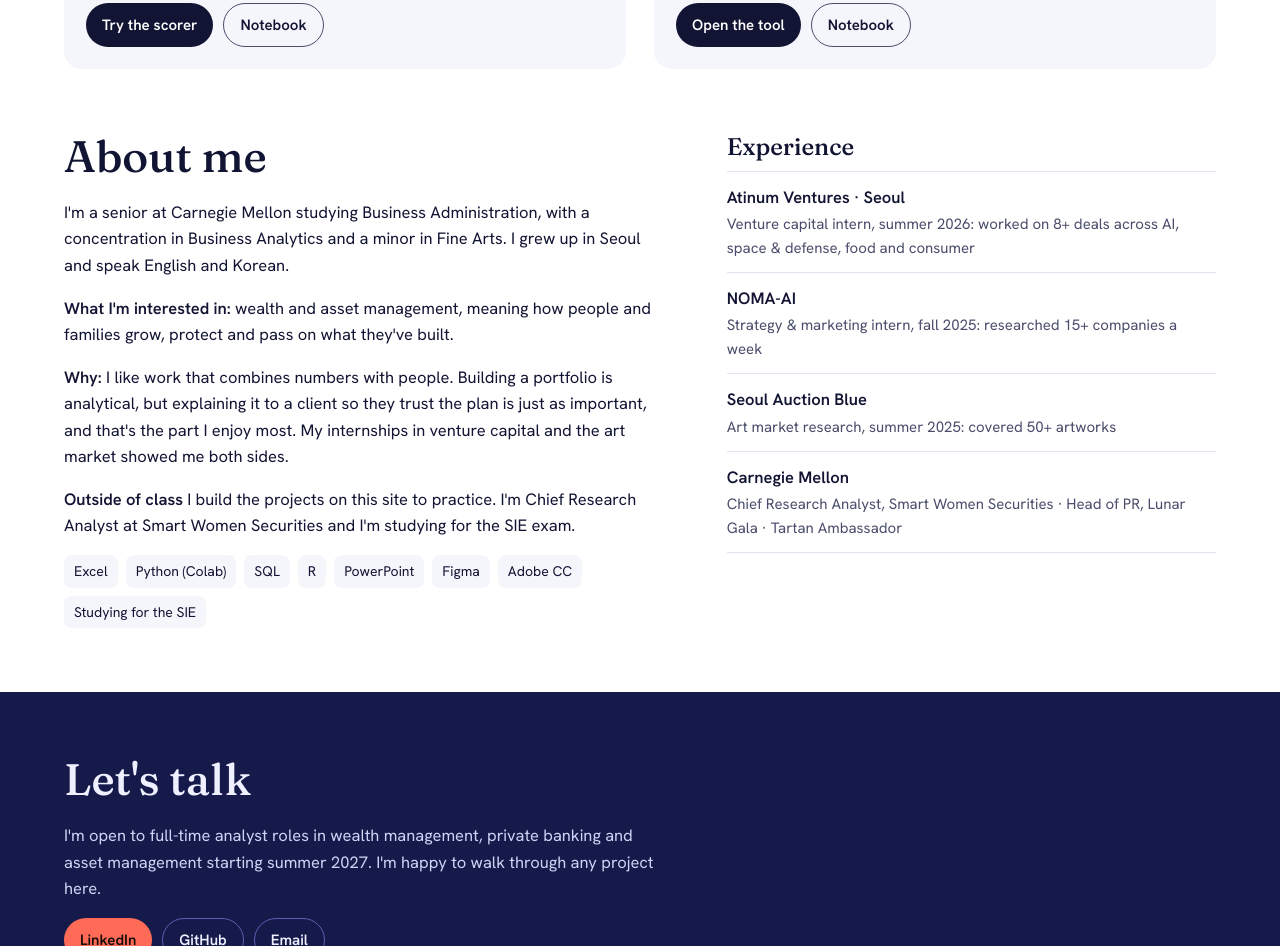
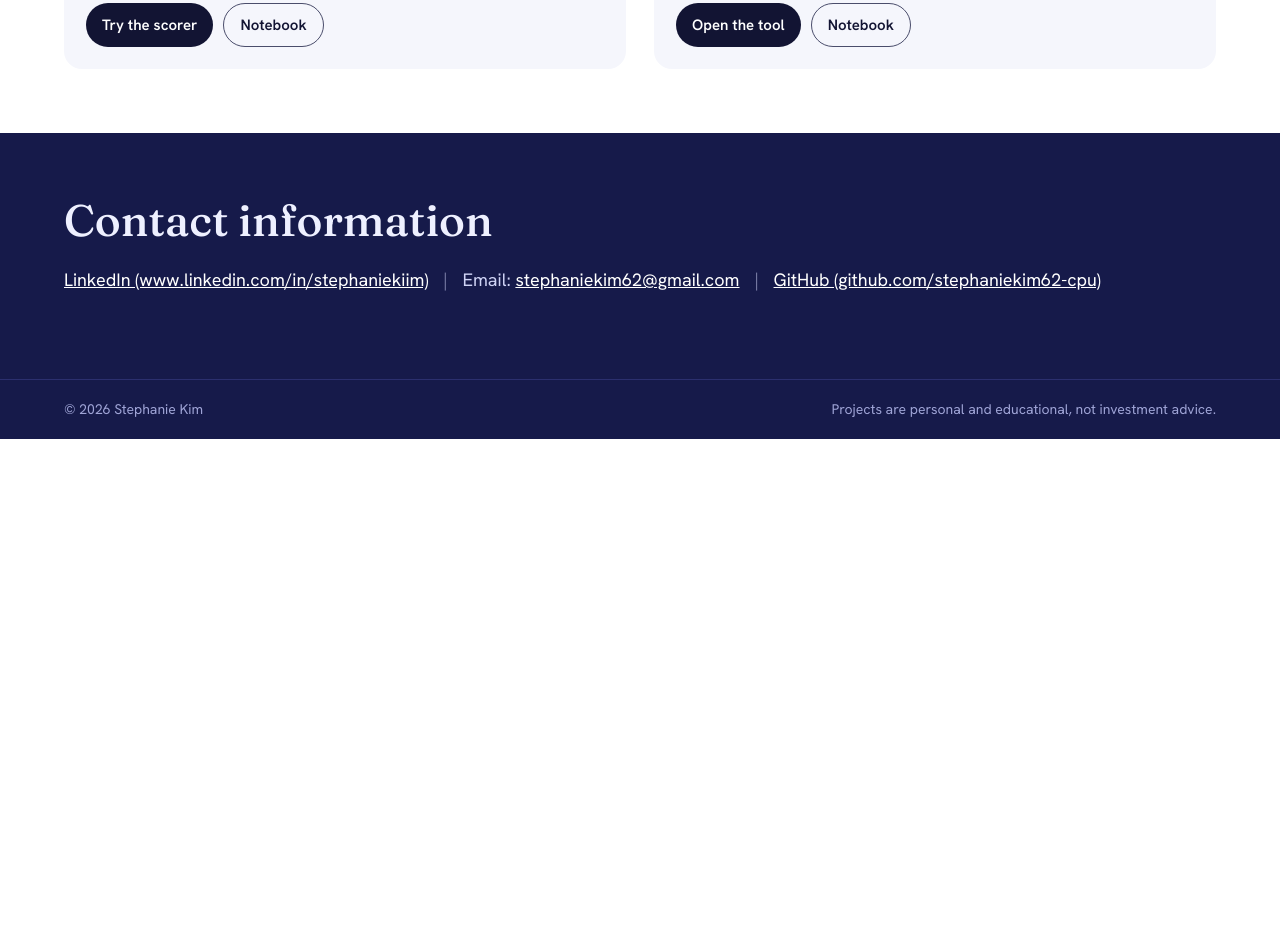
Before and after one commit to stephaniekim62-cpu/stephaniekim62-cpu.github.io, a plain HTML site: page index.html in a window 1280 px wide. Shown: the part 1854-2800 px from the top of the page. After the commit the page ends 2293 px from the top, so only its background shows below. Drawn offline with Linux system fonts and the light colour scheme.

Commit message:
Add files via upload

```diff
--- a/index.html
+++ b/index.html
@@ -59,7 +59,7 @@ html{scroll-padding-top:20px}
 </head>
 <body>
 
-<header class="top"><b>Stephanie Kim</b><nav><a href="#projects">Projects</a><a href="#about">About me</a><a href="#contact">Contact</a></nav></header>
+<header class="top"><b>Stephanie Kim</b><nav><a href="#projects">Projects</a><a href="#contact">Contact</a></nav></header>
 
 <section class="band hero"><div class="wrap">
   <div>
@@ -77,31 +77,11 @@ html{scroll-padding-top:20px}
   <div class="plates" id="plates"></div>
 </div></section>
 
-<section class="band" id="about" style="padding-top:0"><div class="wrap about">
-  <div>
-    <h2>About me</h2>
-    <p>I'm a senior at Carnegie Mellon studying Business Administration, with a concentration in Business Analytics and a minor in Fine Arts. I grew up in Seoul and speak English and Korean.</p>
-    <p><b>What I'm interested in:</b> wealth and asset management, meaning how people and families grow, protect and pass on what they've built.</p>
-    <p><b>Why:</b> I like work that combines numbers with people. Building a portfolio is analytical, but explaining it to a client so they trust the plan is just as important, and that's the part I enjoy most. My internships in venture capital and the art market showed me both sides.</p>
-    <p><b>Outside of class</b> I build the projects on this site to practice. I'm Chief Research Analyst at Smart Women Securities and I'm studying for the SIE exam.</p>
-    <div class="skills"><span>Excel</span><span>Python (Colab)</span><span>SQL</span><span>R</span><span>PowerPoint</span><span>Figma</span><span>Adobe CC</span><span>Studying for the SIE</span></div>
-  </div>
-  <div>
-    <h3 style="margin-bottom:10px">Experience</h3>
-    <ul class="xp">
-      <li><b>Atinum Ventures · Seoul</b><span>Venture capital intern, summer 2026: worked on 8+ deals across AI, space &amp; defense, food and consumer</span></li>
-      <li><b>NOMA-AI</b><span>Strategy &amp; marketing intern, fall 2025: researched 15+ companies a week</span></li>
-      <li><b>Seoul Auction Blue</b><span>Art market research, summer 2025: covered 50+ artworks</span></li>
-      <li><b>Carnegie Mellon</b><span>Chief Research Analyst, Smart Women Securities · Head of PR, Lunar Gala · Tartan Ambassador</span></li>
-    </ul>
-  </div>
-</div></section>
+
 
 <section class="band contact" id="contact"><div class="wrap">
-  <h2>Let's talk</h2>
-  <p>I'm open to full-time analyst roles in wealth management, private banking and asset management starting summer 2027. I'm happy to walk through any project here.</p>
-  <div class="links"><a href="https://linkedin.com/in/stephaniekiim">LinkedIn</a><a class="alt" href="https://github.com/stephaniekim62-cpu">GitHub</a><a class="alt" href="mailto:stephaniekim62@gmail.com">Email</a></div>
-  <p class="mail">stephaniekim62@gmail.com · Pittsburgh, PA</p>
+  <h2>Contact information</h2>
+  <p style="font-size:18px;max-width:none;line-height:1.9"><a href="https://www.linkedin.com/in/stephaniekiim" style="color:#fff">LinkedIn (www.linkedin.com/in/stephaniekiim)</a> <span style="opacity:.5;margin:0 10px">|</span> <span style="white-space:nowrap">Email: <a href="mailto:stephaniekim62@gmail.com" style="color:#fff">stephaniekim62@gmail.com</a></span> <span style="opacity:.5;margin:0 10px">|</span> <a href="https://github.com/stephaniekim62-cpu" style="color:#fff">GitHub (github.com/stephaniekim62-cpu)</a></p>
 </div></section>
 <footer><span>© 2026 Stephanie Kim</span><span>Projects are personal and educational, not investment advice.</span></footer>
 
```
